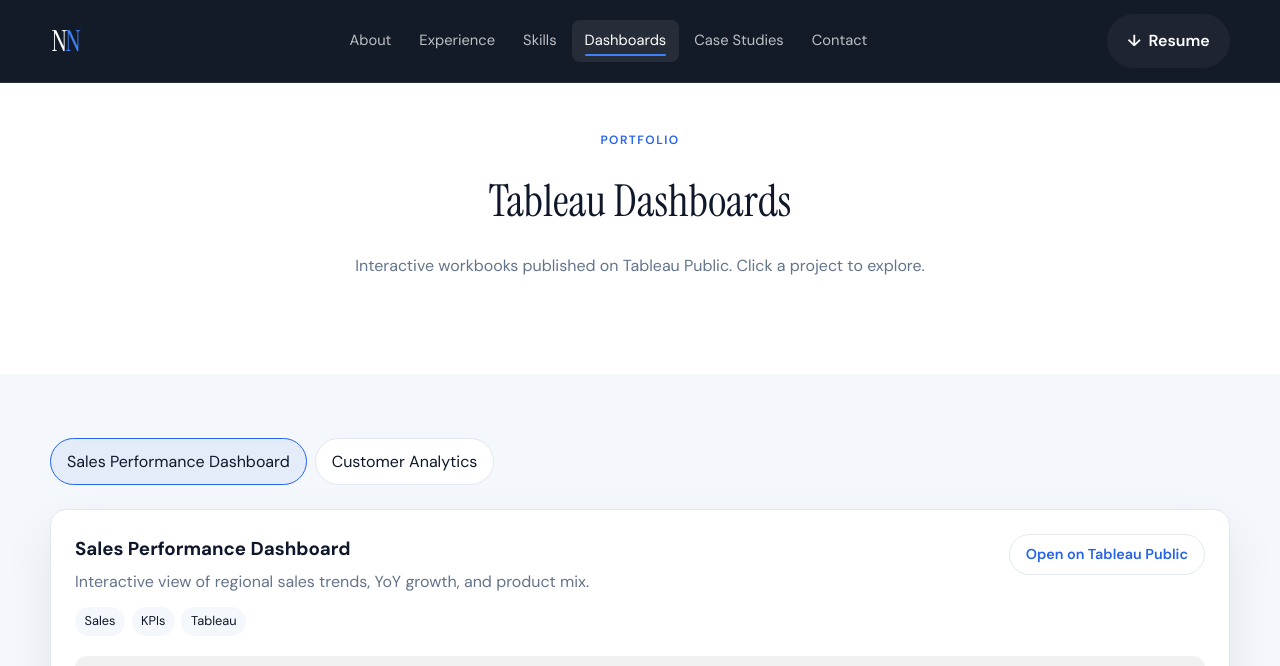
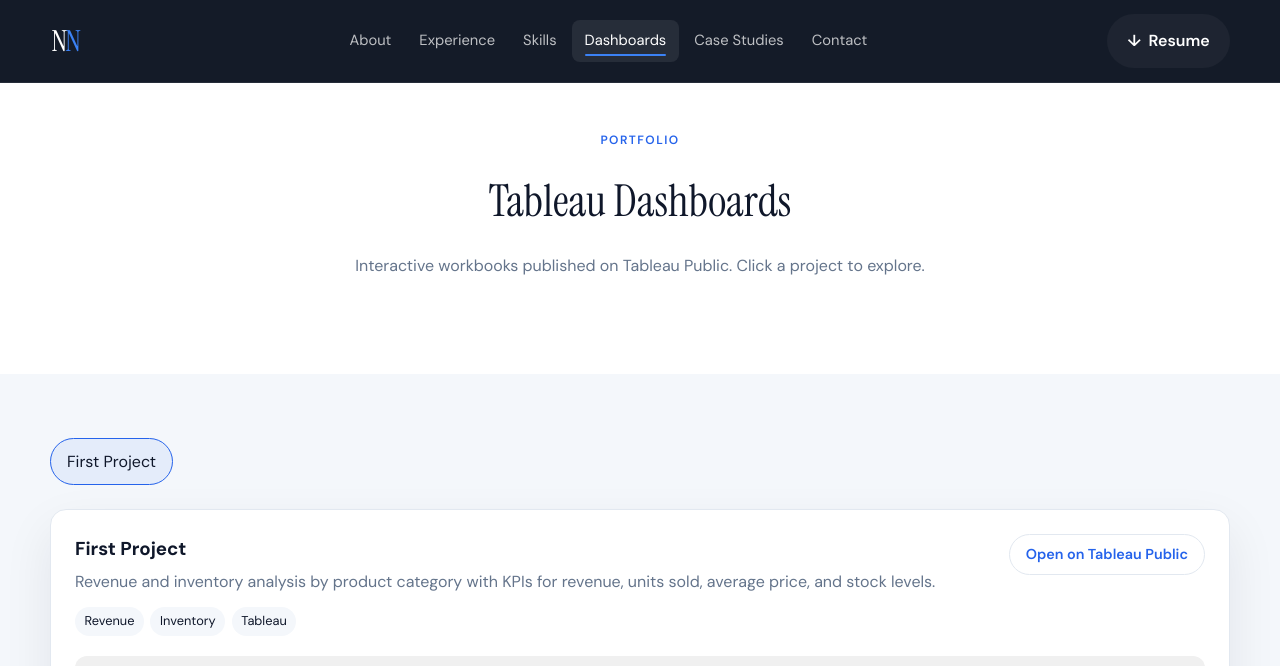
Before and after one commit to CaptianBoredASF/Website, a React (Vite) app: page /dashboards in a window 1280 px wide. Shown: the top 666 px of the page. Built offline with nearby package versions, Linux system fonts and the light colour scheme.

Commit message:
Add First Project Tableau dashboard

```diff
--- a/src/data/resume.js
+++ b/src/data/resume.js
@@ -190,22 +190,14 @@ export const caseStudies = [
   },
 ]
 
-// Replace sample URLs with your Tableau Public dashboard embed links.
+// Tableau embed URL: Tableau Public → Share → Copy embed code → use the url value.
 export const tableauProjects = [
   {
-    id: 'sales-dashboard',
-    title: 'Sales Performance Dashboard',
+    id: 'first-project',
+    title: 'First Project',
     description:
-      'Interactive view of regional sales trends, YoY growth, and product mix.',
-    url: 'https://public.tableau.com/views/SampleSuperstore/SuperstoreDashboard?:language=en-US&:display_count=n&:origin=viz_share_link',
-    tags: ['Sales', 'KPIs', 'Tableau'],
-  },
-  {
-    id: 'customer-analytics',
-    title: 'Customer Analytics',
-    description:
-      'Segmentation and retention analysis with drill-down filters.',
-    url: 'https://public.tableau.com/views/SampleSuperstore/CustomerAnalysis?:language=en-US&:display_count=n&:origin=viz_share_link',
-    tags: ['Customer', 'Segmentation'],
+      'Revenue and inventory analysis by product category with KPIs for revenue, units sold, average price, and stock levels.',
+    url: 'https://public.tableau.com/views/FirstProject_17108428028600/Dashboard1?:language=en-US&:display_count=y&:origin=viz_share_link',
+    tags: ['Revenue', 'Inventory', 'Tableau'],
   },
 ]
```
